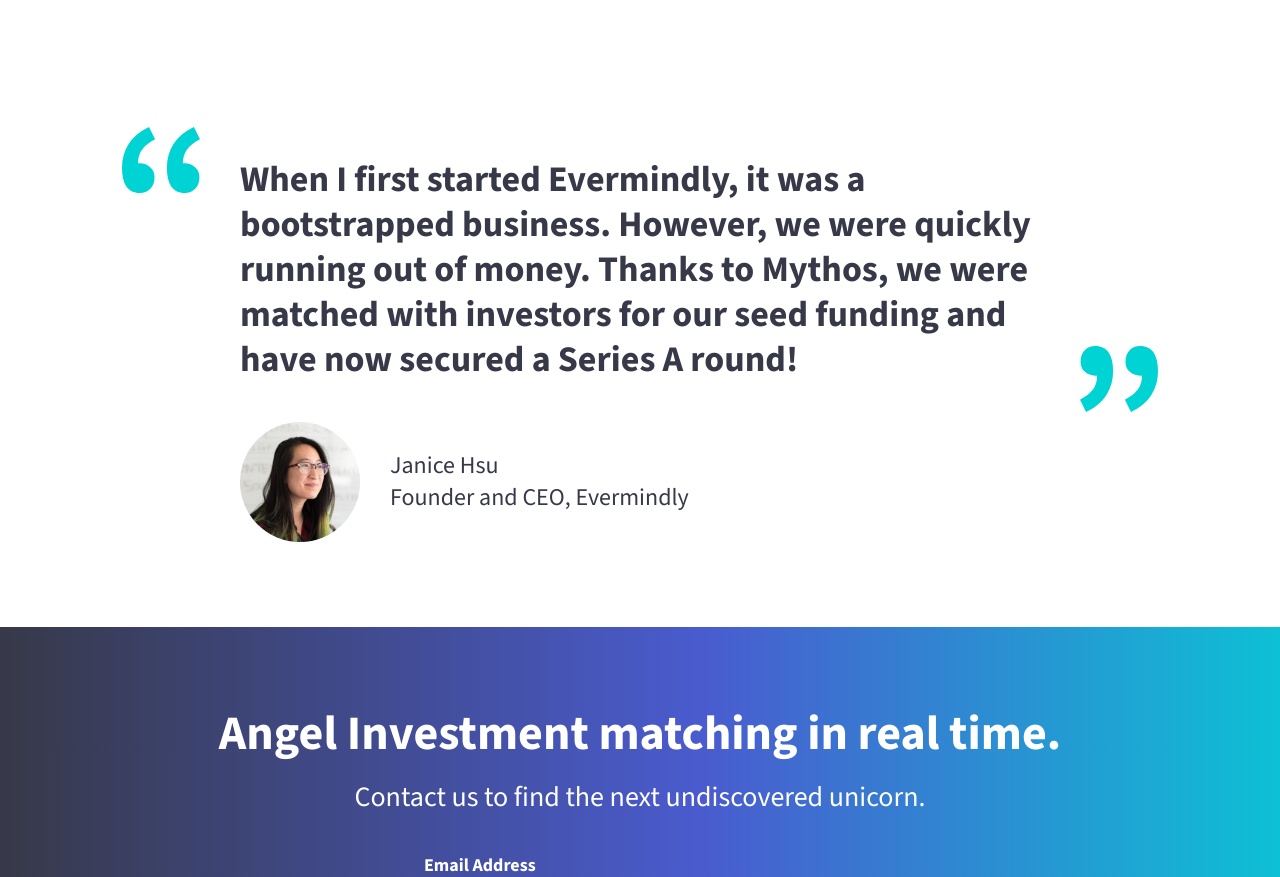
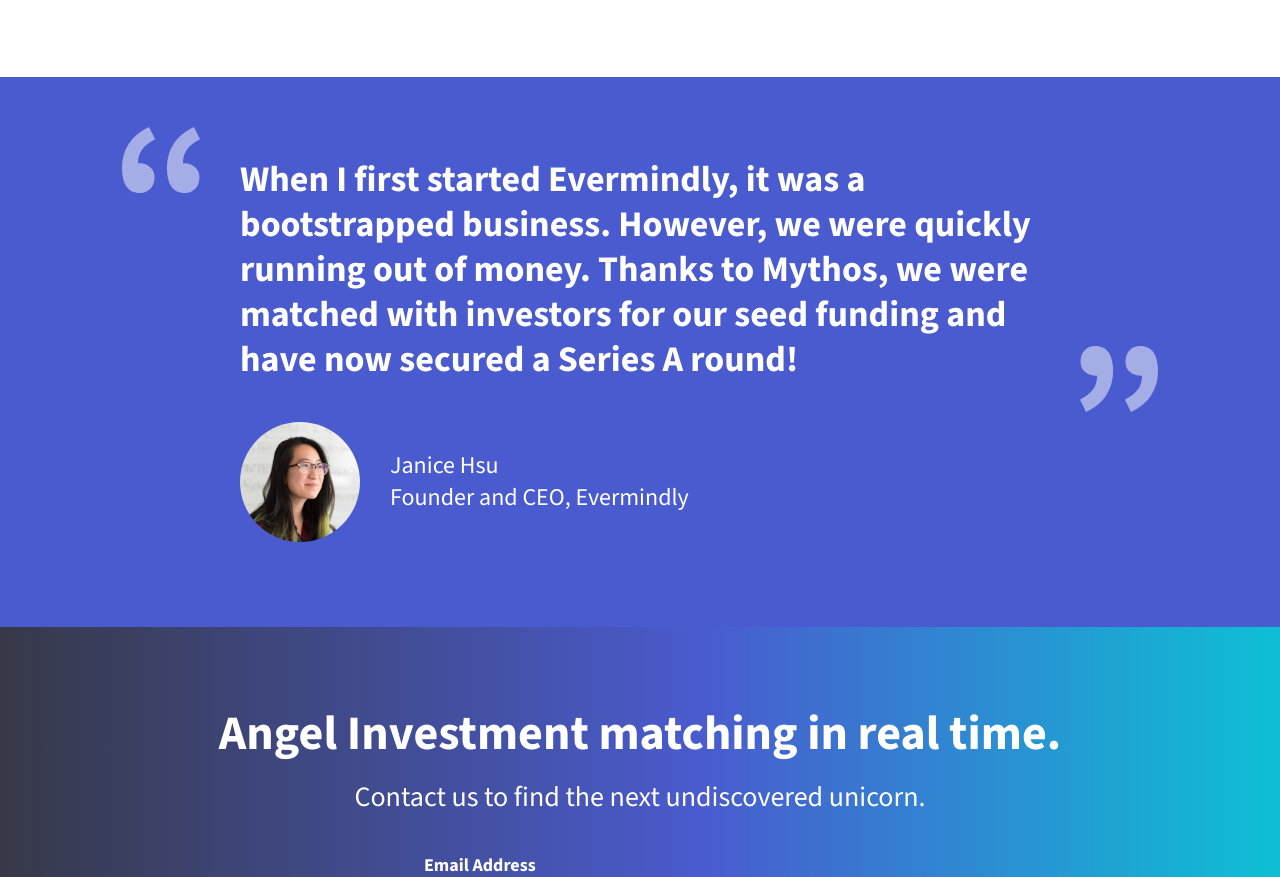
Before and after one commit to justtuts/a1-cc, a plain HTML site: page index.html in a window 1280 px wide. Shown: the part 3064-3941 px from the top of the page. Drawn offline with nearby package versions, Linux system fonts and the light colour scheme.

Commit message:
Testimonial dark theme

```diff
--- a/app/scss/components/_testimonial.scss
+++ b/app/scss/components/_testimonial.scss
@@ -1,6 +1,19 @@
 @use '../util/' as u;
 
 .testimonial {
+	--testimonial-bg: var(--main-bg);
+	--testimonial-text: var(--text-dark);
+	--testimonial-icon: hsl(180, 100%, 42%);
+
+	background-color: var(--testimonial-bg);
+	color: var(--testimonial-text);
+
+	&.dark {
+		--testimonial-bg: hsl(232, 58%, 55%);
+		--testimonial-text: var(--text-light);
+		--testimonial-icon: hsla(0, 0%, 100%, 50%);
+	}
+
 	&__wrapper {
 		max-width: u.rem(800);
 	}
@@ -31,6 +44,10 @@
 				display: none;
 			}
 		}
+
+		path {
+			fill: var(--testimonial-icon);
+		}
 	}
 	&__quote {
 		font-size: 1.5rem;
--- a/index.html
+++ b/index.html
@@ -239,17 +239,25 @@
 						</div>
 					</div>
 				</section>
-				<section class="testimonial">
+				<section class="testimonial dark">
 					<h2 class="visually-hidden">Testimonial</h2>
 					<div class="wrapper testimonial__wrapper">
 						<figure>
-							<img
-								src="/img/quotation-mark-teal.svg"
-								alt=""
+							<svg
 								class="testimonial__icon"
 								width="78"
 								height="66"
-							/>
+								viewBox="0 0 78 66"
+								fill="none"
+								aria-hidden="true"
+								xmlns="http://www.w3.org/2000/svg"
+							>
+								<path
+									d="M17.8829 66C11.922 66 7.41951 63.8319 4.37561 59.4957C1.45854 55.0319 0 48.8463 0 40.9391C0 31.8841 2.21951 23.913 6.65854 17.0261C11.0975 10.1391 17.8829 4.46377 27.0146 0L33.1024 12.2435C27.3951 15.1768 23.0829 18.5565 20.1659 22.3826C17.3756 26.0811 15.9805 30.8 15.9805 36.5391C16.361 36.4116 16.9951 36.3478 17.8829 36.3478C21.9414 36.3478 25.3658 37.6232 28.1561 40.1739C31.0731 42.5971 32.5317 45.9768 32.5317 50.313C32.5317 55.1594 31.1366 58.9855 28.3463 61.7913C25.5561 64.5971 22.0683 66 17.8829 66ZM62.7805 66C56.8195 66 52.3171 63.8319 49.2732 59.4957C46.3561 55.0319 44.8976 48.8463 44.8976 40.9391C44.8976 31.8841 47.1171 23.913 51.5561 17.0261C55.9951 10.1391 62.7805 4.46377 71.9122 0L78 12.2435C72.2927 15.1768 67.9805 18.5565 65.0634 22.3826C62.2731 26.0811 60.8781 30.8 60.8781 36.5391C61.2585 36.4116 61.8927 36.3478 62.7805 36.3478C66.839 36.3478 70.2634 37.6232 73.0537 40.1739C75.9707 42.5971 77.4293 45.9768 77.4293 50.313C77.4293 55.1594 76.0342 58.9855 73.2439 61.7913C70.4536 64.5971 66.9659 66 62.7805 66Z"
+									fill="#00D3D4"
+								/>
+							</svg>
+
 							<blockquote>
 								<p class="testimonial__quote">
 									When I first started Evermindly, it was a bootstrapped
@@ -258,13 +266,21 @@
 									funding and have now secured a Series A round!
 								</p>
 							</blockquote>
-							<img
-								src="/img/quotation-mark-teal.svg"
-								alt=""
+
+							<svg
 								class="testimonial__icon"
 								width="78"
 								height="66"
-							/>
+								viewBox="0 0 78 66"
+								fill="none"
+								aria-hidden="true"
+								xmlns="http://www.w3.org/2000/svg"
+							>
+								<path
+									d="M17.8829 66C11.922 66 7.41951 63.8319 4.37561 59.4957C1.45854 55.0319 0 48.8463 0 40.9391C0 31.8841 2.21951 23.913 6.65854 17.0261C11.0975 10.1391 17.8829 4.46377 27.0146 0L33.1024 12.2435C27.3951 15.1768 23.0829 18.5565 20.1659 22.3826C17.3756 26.0811 15.9805 30.8 15.9805 36.5391C16.361 36.4116 16.9951 36.3478 17.8829 36.3478C21.9414 36.3478 25.3658 37.6232 28.1561 40.1739C31.0731 42.5971 32.5317 45.9768 32.5317 50.313C32.5317 55.1594 31.1366 58.9855 28.3463 61.7913C25.5561 64.5971 22.0683 66 17.8829 66ZM62.7805 66C56.8195 66 52.3171 63.8319 49.2732 59.4957C46.3561 55.0319 44.8976 48.8463 44.8976 40.9391C44.8976 31.8841 47.1171 23.913 51.5561 17.0261C55.9951 10.1391 62.7805 4.46377 71.9122 0L78 12.2435C72.2927 15.1768 67.9805 18.5565 65.0634 22.3826C62.2731 26.0811 60.8781 30.8 60.8781 36.5391C61.2585 36.4116 61.8927 36.3478 62.7805 36.3478C66.839 36.3478 70.2634 37.6232 73.0537 40.1739C75.9707 42.5971 77.4293 45.9768 77.4293 50.313C77.4293 55.1594 76.0342 58.9855 73.2439 61.7913C70.4536 64.5971 66.9659 66 62.7805 66Z"
+									fill="#00D3D4"
+								/>
+							</svg>
 							<div class="testimonial__author-wrapper">
 								<img
 									src="/img/author-1x.jpg"
```
Also changed, not shown: dist/style.css, 1 other file.
